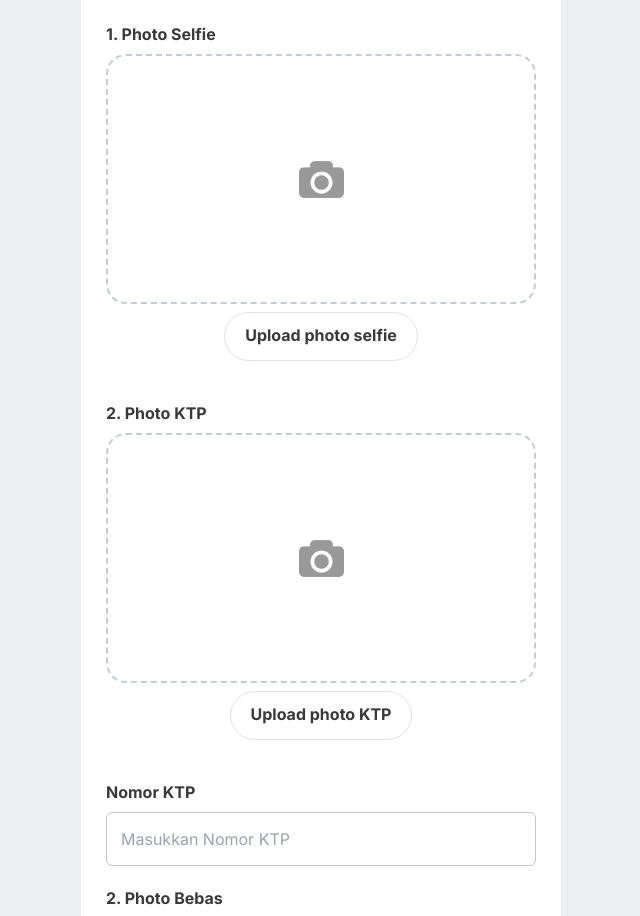
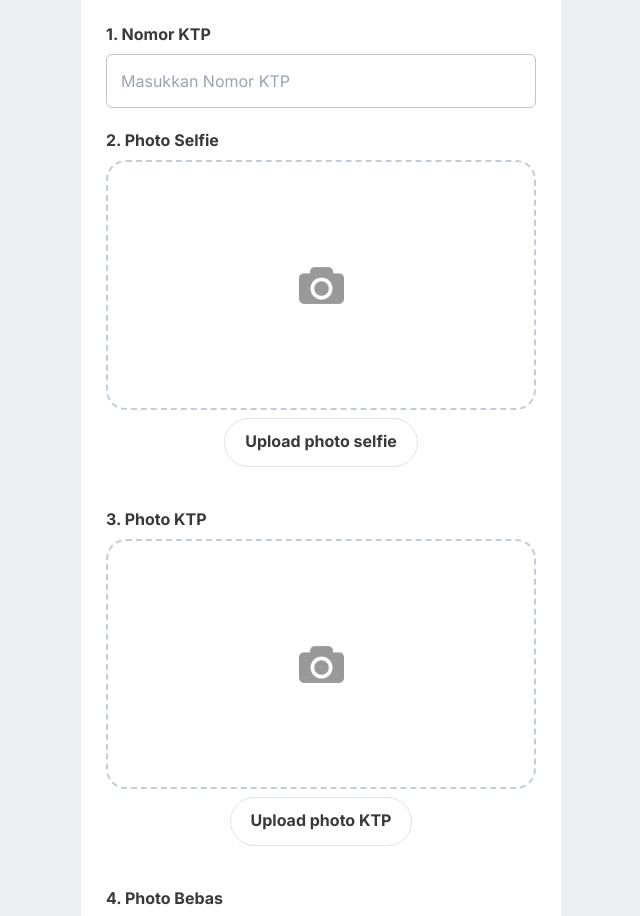
Before and after one commit to syukrontanzilah/seru, a Next.js app: page /upload/1 in a window 1280 px wide. Shown: the part 180-1096 px from the top of the page, without its empty margins (319-959 px from the left). Built offline with nearby package versions, Linux system fonts and the light colour scheme.

Commit message:
clean code

```diff
--- a/app/components/Main.tsx
+++ b/app/components/Main.tsx
@@ -15,7 +15,7 @@ export type MainType = {
 const Main = (props: MainType) => {
   const router = useRouter();
   return (
-    <>
+  <section>
     <View>
         <Header className='w-full xl:w-[480px]'>
             {
@@ -40,7 +40,7 @@ const Main = (props: MainType) => {
         {props.children}
         </ViewPage>
     </View>
-    </>
+    </section>
   )
 }
 
--- a/app/page.tsx
+++ b/app/page.tsx
@@ -1,6 +1,14 @@
 "use client"
 import Main from "./components/Main";
-import { Button, ContainerInput, Input, Option, Select, TextArea, TextLabel } from "./style/HomeStyle";
+import {
+  Button,
+  ContainerInput,
+  Input,
+  Option,
+  Select,
+  TextArea,
+  TextLabel
+} from "./style/HomeStyle";
 import useLocalStorage from "./hooks/useLocalStorage"
 import { useEffect, useState } from "react";
 import { useRouter } from "next/navigation";
@@ -86,7 +94,7 @@ export default function Home() {
   if(kota === ""){
     Toast.fire({
       icon:"error",
-      title: "Pilih Kota"
+      title: "Pilih Kota/Kabupaten"
     })
     return;
   }
@@ -131,7 +139,6 @@ export default function Home() {
   setKecamatanId(dataDetail?.kecamatan_id)
   setKelurahan(dataDetail?.kelurahan);
   setKelurahanId(dataDetail?.kelurahan_id);
-
   setTimeout(() => {
   setLoading(true);
   }, 2000);
@@ -148,7 +155,7 @@ export default function Home() {
    });
 }
 
-// get data kabupaten
+// get data kota/kabupaten
 const getDataKotaKabupaten = async () => {
   await fetch(`https://www.emsifa.com/api-wilayah-indonesia/api/regencies/${provinsiId}.json`)
   .then(response => response.json())
@@ -191,7 +198,6 @@ const getDataKelurahan = async() => {
     <Main
     titleHeader="Informasi Data Diri"
     >
-
       <CardHeader title="Form Registrasi"/>
       <ContainerInput>
         <TextLabel>Nama Depan</TextLabel>
@@ -225,9 +231,9 @@ const getDataKelurahan = async() => {
               return element.name === e.target.value;
             })[0];
           setProvinsiId(name.id);
-      }}
+        }}
         >
-          <Option value={""}>Pilih Provinsi...</Option>
+          <Option value={""} disabled>Pilih Provinsi...</Option>
           {dataProvinsi.map((item, i)=>{
             return(
                 <Option
@@ -250,7 +256,7 @@ const getDataKelurahan = async() => {
           setKotaId(name.id);
         }}
         >
-          <Option value={""}>Pilih Kota...</Option>
+          <Option value={""} disabled>Pilih Kota/Kabupaten...</Option>
           {dataKota.map((item, i)=>{
             return(
                 <Option
@@ -273,7 +279,7 @@ const getDataKelurahan = async() => {
         setKecamatanId(name.id);
         }}
         >
-          <Option value={""}>Pilih Kecamatan...</Option>
+          <Option value={""} disabled>Pilih Kecamatan...</Option>
           {datakecamatan.map((item, i)=>{
             return(
                 <Option
@@ -294,10 +300,10 @@ const getDataKelurahan = async() => {
             return element.name === e.target.value;
           })[0];
         setKelurahanId(name.id);
-        console.log('kecamatan id', name.id)
+        // console.log('kelurahan id', name.id)
         }}
         >
-          <Option value={""}>Pilih Kelurahan...</Option>
+          <Option value={""} disabled>Pilih Kelurahan...</Option>
           {dataKelurahan.map((item, i)=>{
             return(
                 <Option
--- a/app/result/[id]/page.tsx
+++ b/app/result/[id]/page.tsx
@@ -51,7 +51,7 @@ const ResultPage = () => {
       if(isUpprove === false){
         Toast.fire({
           icon:"error",
-          title: "Checklist persetujuan dulu"
+          title: "Checklist persetujuan dulu!"
         })
         return;
       }
@@ -85,7 +85,7 @@ const ResultPage = () => {
        localStorage.setItem("user", JSON.stringify(formData));
        const dataDetail = JSON.parse(localStorage.getItem("user") || "{}")
        console.log('data detailnya===>', dataDetail);
-       console.log('checked==>', isUpprove)
+      //  console.log('checked==>', isUpprove)
        router.replace('/success/id', { scroll: true })
     }
 
@@ -108,9 +108,9 @@ const ResultPage = () => {
         </CardContainer>
 
         <CardContainer>
+        <List label='Nomor KTP' title={nomorKTP}/>
         <ListImage label='Photo Selfie' image={fileUpload}/>
         <ListImage label='Photo KTP' image={fileUploadKTP}/>
-        <List label='Nomor KTP' title={nomorKTP}/>
         <ListImage label='Photo Bebas' image={fileUploadFree}/>
         </CardContainer>
 
@@ -122,7 +122,7 @@ const ResultPage = () => {
           defaultChecked={false}
           />
           <TextCheck htmlFor="checkbox">
-            Dengan ini Saya setuju untuk mengirimkan data-data saya
+            Saya sudah membaca <span>syarat & ketentuan</span>, dan dengan ini saya setuju untuk mengirimkan data-data saya
           </TextCheck>
         </ViewCheck>
         <Button onClick={(e) => submit(e)}>
--- a/app/upload/[id]/page.tsx
+++ b/app/upload/[id]/page.tsx
@@ -2,7 +2,19 @@
 import CardHeader from '@/app/components/CardHeader'
 import Main from '@/app/components/Main'
 import useLocalStorage from '@/app/hooks/useLocalStorage'
-import { Button, ButtonFile, ContainerInput, ContainerPhoto, ImageProfile, Input, InputBukti, NoPhoto, TextLabel, ViewImage, ViewUpload } from '@/app/style/HomeStyle'
+import {
+  Button,
+  ButtonFile,
+  ContainerInput,
+  ContainerPhoto,
+  ImageProfile,
+  Input,
+  InputBukti,
+  NoPhoto,
+  TextLabel,
+  ViewImage,
+  ViewUpload
+} from '@/app/style/HomeStyle'
 import Image from 'next/image'
 import { useRouter } from 'next/navigation'
 import React, { useEffect, useState } from 'react'
@@ -50,6 +62,20 @@ const UploadPage = () => {
   };
 
   const submit = (e:any) => {
+    if(nomorKTP === ""){
+      Toast.fire({
+        icon:"error",
+        title: "Masukkan nomor KTP"
+      })
+      return;
+    }
+    if(nomorKTP?.length > 17){
+      Toast.fire({
+        icon:"error",
+        title: "Masukkan nomor KTP yang valid"
+      })
+      return;
+    }
     if(fileUpload === ""){
       Toast.fire({
         icon:"error",
@@ -64,13 +90,7 @@ const UploadPage = () => {
       })
       return;
     }
-    if(nomorKTP === ""){
-      Toast.fire({
-        icon:"error",
-        title: "Masukkan nomor KTP"
-      })
-      return;
-    }
+
     if(fileUploadFree === ""){
       Toast.fire({
         icon:"error",
@@ -118,8 +138,15 @@ const UploadPage = () => {
       titleHeader="Upload Photo">
         <CardHeader title="Form KTP"/>
       <ContainerInput>
+      <TextLabel>1. Nomor KTP</TextLabel>
+        <Input
+        type="number"
+        placeholder="Masukkan Nomor KTP"
+        value={nomorKTP}
+        onChange={(e)=> setNomorKTP(e.target.value)}
+        />
       {/* upload photo selfie */}
-      <TextLabel>1. Photo Selfie</TextLabel>
+      <TextLabel>2. Photo Selfie</TextLabel>
       <ContainerPhoto>
         <ViewImage>
         {fileUpload ? (
@@ -152,7 +179,7 @@ const UploadPage = () => {
       </ContainerPhoto>
 
       {/* upload photo KTP */}
-      <TextLabel>2. Photo KTP </TextLabel>
+      <TextLabel>3. Photo KTP </TextLabel>
       <ContainerPhoto>
         <ViewImage>
         {fileUploadKTP ? (
@@ -180,16 +207,8 @@ const UploadPage = () => {
         </ViewUpload>
       </ContainerPhoto>
 
-      <TextLabel>Nomor KTP</TextLabel>
-        <Input
-        type="text"
-        placeholder="Masukkan Nomor KTP"
-        value={nomorKTP}
-        onChange={(e)=> setNomorKTP(e.target.value)}
-        />
-
  {/* upload photo Bebas */}
- <TextLabel>2. Photo Bebas</TextLabel>
+ <TextLabel>4. Photo Bebas</TextLabel>
       <ContainerPhoto>
         <ViewImage>
         {fileUploadFree ? (
--- a/package.json
+++ b/package.json
@@ -15,6 +15,7 @@
     "react": "^18",
     "react-dom": "^18",
     "react-inner-image-zoom": "^3.0.2",
+    "react-select": "^5.8.0",
     "react-zoom-pan-pinch": "^3.6.1",
     "styled-components": "^6.1.11",
     "sweetalert2": "^11.12.1"
```
Also changed, not shown: app/style/HomeStyle.ts (+13 -2 lines), 2 other files (tests, documents, lock files or other folders).
